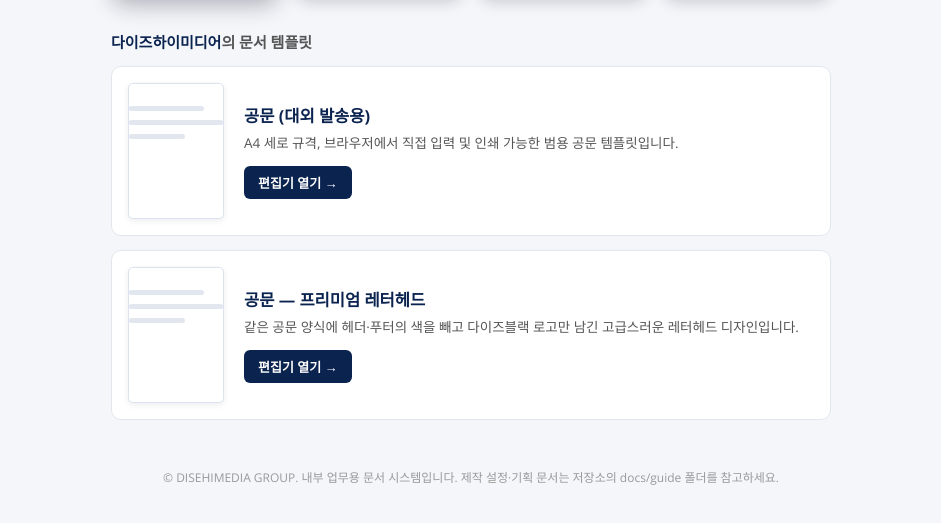
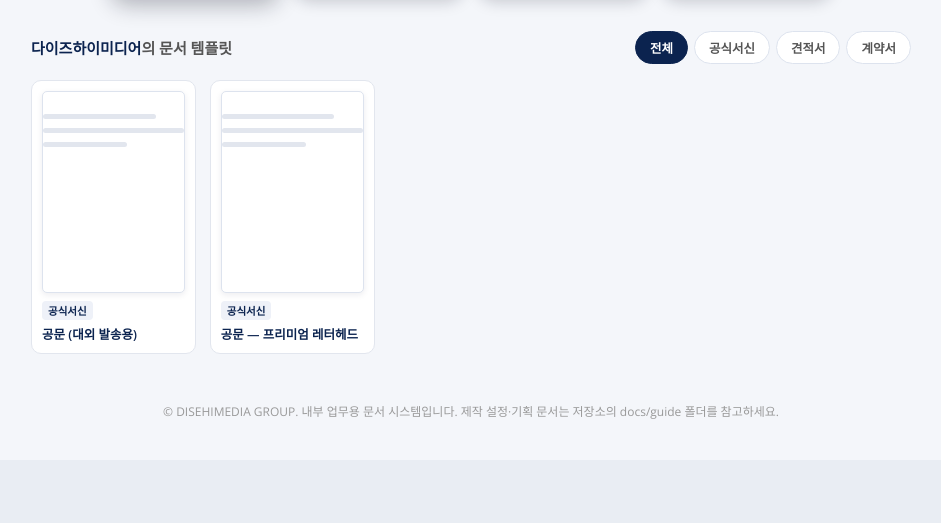
Before and after one commit to himediaxyz/docs, a plain HTML site: page index.html in a window 1280 px wide. Shown: the part 369-892 px from the top of the page, without its empty margins (169-1110 px from the left). After the commit the page ends 829 px from the top, so only its background shows below. Drawn offline with nearby package versions, Linux system fonts and the light colour scheme; a web font is replaced by a local one.

Commit message:
문서 템플릿 목록을 5열 타일 + 항목별 필터로 변경

```diff
--- a/index.html
+++ b/index.html
@@ -135,51 +135,94 @@
   /* ---------- 하단: 선택한 그룹사의 문서 템플릿 ---------- */
   .template-panel{
     width:100%;
-    max-width:720px;
+    max-width:880px;
     margin-top:28px;
   }
   .template-panel[hidden]{display:none;}
-  .template-panel h2{
+
+  /* 제목 줄과 필터 버튼을 한 줄에 — 좁은 화면에서는 줄바꿈되어
+     필터가 제목 아래로 내려갑니다(flex-wrap). */
+  .template-panel-head{
+    display:flex;
+    align-items:center;
+    justify-content:space-between;
+    flex-wrap:wrap;
+    gap:10px;
+    margin-bottom:16px;
+  }
+  .template-panel-head h2{
     font-size:15px;
     color:var(--sub);
-    margin:0 0 14px;
+    margin:0;
     font-weight:600;
   }
-  .template-panel h2 b{color:var(--navy);}
+  .template-panel-head h2 b{color:var(--navy);}
 
-  .template-list{
+  /* 항목별 필터(전체/공식서신/견적서/계약서 ...) — 새 카테고리가
+     생기면 TEMPLATE_CATEGORIES 배열에만 추가하면 버튼이 자동으로
+     늘어납니다. */
+  .template-filter{
+    display:flex;
+    flex-wrap:wrap;
+    gap:6px;
+  }
+  .filter-btn{
+    font-family:var(--font-kr);
+    font-size:12.5px;
+    font-weight:600;
+    color:var(--sub);
+    background:#fff;
+    border:1px solid #dde3ee;
+    border-radius:999px;
+    padding:6px 14px;
+    cursor:pointer;
+    transition:background-color .15s ease, border-color .15s ease, color .15s ease;
+  }
+  .filter-btn:hover{border-color:var(--navy);color:var(--navy);}
+  .filter-btn.active{background:var(--navy);border-color:var(--navy);color:#fff;}
+
+  /* 문서가 늘어나도 한눈에 훑어볼 수 있도록 리스트 대신 타일(그리드)
+     형태로 배치 — 데스크톱 기준 5열, 좁은 화면에서는 열 수를
+     줄입니다. */
+  .template-grid{
+    display:grid;
+    grid-template-columns:repeat(5, 1fr);
+    gap:14px;
+  }
+  @media (max-width:760px){
+    .template-grid{grid-template-columns:repeat(3, 1fr);}
+  }
+  @media (max-width:480px){
+    .template-grid{grid-template-columns:repeat(2, 1fr);}
+  }
+
+  .template-tile{
     display:flex;
     flex-direction:column;
-    gap:14px;
-  }
-  .template-card{
-    display:flex;
-    align-items:center;
-    gap:20px;
     background:#fff;
     border:1px solid #e2e6ee;
     border-radius:10px;
-    padding:16px;
+    padding:10px;
     text-decoration:none;
     color:inherit;
     transition:box-shadow .15s ease, transform .15s ease;
   }
-  .template-card:hover{
+  .template-tile:hover{
     box-shadow:0 6px 18px rgba(11,35,79,0.12);
-    transform:translateY(-1px);
+    transform:translateY(-2px);
   }
 
   /* 실제 A4(가로 210mm × 세로 297mm) 비율을 그대로 축소한 미리보기 —
      문서 종류가 늘어도 이 클래스 하나로 항상 같은 비율을 유지합니다. */
-  .template-thumb{
-    flex:0 0 auto;
-    width:96px;
+  .tile-thumb{
+    width:100%;
     aspect-ratio:210 / 297;
     background:#fff;
     border:1px solid #dde3ee;
     border-radius:5px;
     overflow:hidden;
     box-shadow:0 2px 6px rgba(20,30,60,0.08);
+    margin-bottom:8px;
   }
   .thumb-band{height:24%;background:var(--navy);}
   .thumb-lines{padding:14% 14% 0;}
@@ -189,27 +232,26 @@
   .thumb-lines span.w60{width:60%;}
   .thumb-lines span.w80{width:80%;}
 
-  .template-info{flex:1 1 auto;min-width:0;}
-  .template-info h3{
-    margin:0 0 6px;
-    font-size:16.5px;
+  .tile-category{
+    align-self:flex-start;
+    font-size:10.5px;
+    font-weight:700;
     color:var(--navy);
+    background:#eef1f8;
+    border-radius:4px;
+    padding:2px 6px;
+    margin-bottom:6px;
   }
-  .template-info p{
-    margin:0 0 12px;
-    font-size:13.5px;
-    color:#555;
-    line-height:1.55;
-  }
-  .template-btn{
-    display:inline-block;
-    font-family:var(--font-kr);
-    font-size:13px;
+  .tile-title{
+    margin:0;
+    font-size:12.5px;
     font-weight:600;
-    color:#fff;
-    background:var(--navy);
-    border-radius:6px;
-    padding:7px 14px;
+    line-height:1.4;
+    color:var(--navy);
+    display:-webkit-box;
+    -webkit-line-clamp:2;
+    -webkit-box-orient:vertical;
+    overflow:hidden;
   }
 
   .template-empty{
@@ -254,24 +296,49 @@
        늘어납니다. -->
   <script src="shared/scripts/company-info.js"></script>
   <script>
+    // 항목별 필터 버튼 목록 — 새 문서 종류가 생기면 여기에 { key, label }
+    // 만 추가하면 필터 버튼이 자동으로 늘어납니다. key는 아래
+    // TEMPLATES_BY_COMPANY의 각 템플릿 항목이 갖는 category 값과
+    // 일치해야 합니다('all'은 특수 키 — 전체 보기).
+    var TEMPLATE_CATEGORIES = [
+      { key: 'all', label: '전체' },
+      { key: 'official', label: '공식서신' },
+      { key: 'quote', label: '견적서' },
+      { key: 'contract', label: '계약서' }
+    ];
+
+    function categoryLabel(key) {
+      var found = TEMPLATE_CATEGORIES.filter(function (cat) { return cat.key === key; })[0];
+      return found ? found.label : '';
+    }
+
     // 이 포털 페이지에서만 쓰는 "그룹사별 문서 템플릿" 목록 — 새 템플릿이
-    // 생기면 해당 계열사 key 아래에 { title, desc, href }를 추가하면
-    // 됩니다. 아직 템플릿이 없는 계열사는 항목을 만들지 않으면 자동으로
-    // "곧 생성됩니다" 안내가 나타납니다.
+    // 생기면 해당 계열사 key 아래에 { title, desc, href, category }를
+    // 추가하면 됩니다(category는 위 TEMPLATE_CATEGORIES의 key 중 하나).
+    // 아직 템플릿이 없는 계열사는 항목을 만들지 않으면 자동으로 "곧
+    // 생성됩니다" 안내가 나타납니다.
     var TEMPLATES_BY_COMPANY = {
       disehimedia: [
         {
           title: '공문 (대외 발송용)',
           desc: 'A4 세로 규격, 브라우저에서 직접 입력 및 인쇄 가능한 범용 공문 템플릿입니다.',
-          href: 'templates/gongmun/'
+          href: 'templates/gongmun/',
+          category: 'official'
         },
         {
           title: '공문 — 프리미엄 레터헤드',
           desc: '같은 공문 양식에 헤더·푸터의 색을 빼고 다이즈블랙 로고만 남긴 고급스러운 레터헤드 디자인입니다.',
-          href: 'templates/gongmun-premium/'
+          href: 'templates/gongmun-premium/',
+          category: 'official'
         }
       ]
     };
+
+    // 현재 선택된 그룹사/필터 — selectCompany()와 필터 버튼 클릭이 이
+    // 값을 바꾸고, renderTemplatePanel()이 이 값을 기준으로 다시
+    // 그립니다.
+    var currentCompanyKey = null;
+    var currentFilterKey = 'all';
 
     var LOGO_ROOT = 'shared/assets/logos/';
 
@@ -312,38 +379,70 @@
       Array.prototype.forEach.call(grid.children, function (el) {
         el.classList.toggle('active', el === card);
       });
+      currentCompanyKey = key;
+      currentFilterKey = 'all'; // 그룹사를 바꾸면 필터도 "전체"로 초기화합니다.
+      renderTemplatePanel();
+    }
 
-      var c = DISE.companies[key];
-      var templates = TEMPLATES_BY_COMPANY[key] || [];
+    // 현재 선택된 그룹사(currentCompanyKey)·필터(currentFilterKey)를
+    // 기준으로 템플릿 패널 전체(제목 줄 + 필터 버튼 + 타일 그리드)를
+    // 다시 그립니다. 필터 버튼을 누르면 currentFilterKey만 바꾸고 이
+    // 함수를 다시 호출합니다.
+    function renderTemplatePanel() {
+      var c = DISE.companies[currentCompanyKey];
+      var allTemplates = TEMPLATES_BY_COMPANY[currentCompanyKey] || [];
       var panel = document.getElementById('templatePanel');
       panel.hidden = false;
 
-      if (templates.length) {
+      if (!allTemplates.length) {
         panel.innerHTML =
+          '<div class="template-empty"><p>현재 <b>' + c.nameKr + '</b>의 문서 템플릿은 없습니다. 곧 생성됩니다.</p></div>';
+        return;
+      }
+
+      var filtered = currentFilterKey === 'all' ?
+        allTemplates :
+        allTemplates.filter(function (t) { return t.category === currentFilterKey; });
+
+      panel.innerHTML =
+        '<div class="template-panel-head">' +
           '<h2><b>' + c.nameKr + '</b>의 문서 템플릿</h2>' +
-          '<div class="template-list">' +
-          templates.map(function (t) {
+          '<div class="template-filter">' +
+            TEMPLATE_CATEGORIES.map(function (cat) {
+              return '<button type="button" class="filter-btn' + (cat.key === currentFilterKey ? ' active' : '') + '" data-filter="' + cat.key + '">' + cat.label + '</button>';
+            }).join('') +
+          '</div>' +
+        '</div>' +
+        (filtered.length ?
+          '<div class="template-grid">' +
+            filtered.map(function (t) {
+              var label = categoryLabel(t.category);
               return (
-              '<a class="template-card" href="' + t.href + '">' +
-                '<span class="template-thumb">' +
+                '<a class="template-tile" href="' + t.href + '" title="' + t.desc.replace(/"/g, '&quot;') + '">' +
+                  '<span class="tile-thumb">' +
                     '<span class="thumb-band"></span>' +
                     '<span class="thumb-lines">' +
                       '<span class="w80"></span><span></span><span class="w60"></span>' +
                     '</span>' +
                   '</span>' +
-                '<span class="template-info">' +
-                  '<h3>' + t.title + '</h3>' +
-                  '<p>' + t.desc + '</p>' +
-                  '<span class="template-btn">편집기 열기 &rarr;</span>' +
-                '</span>' +
+                  (label ? '<span class="tile-category">' + label + '</span>' : '') +
+                  '<span class="tile-title">' + t.title + '</span>' +
                 '</a>'
               );
             }).join('') +
-          '</div>';
-      } else {
-        panel.innerHTML =
-          '<div class="template-empty"><p>현재 <b>' + c.nameKr + '</b>의 문서 템플릿은 없습니다. 곧 생성됩니다.</p></div>';
-      }
+          '</div>' :
+          '<div class="template-empty"><p>선택한 항목에 해당하는 템플릿이 아직 없습니다.</p></div>'
+        );
+
+      // 필터 버튼 클릭 처리 — 패널을 통째로 다시 그리므로(위 innerHTML),
+      // 매번 새로 그려진 버튼에 리스너를 다시 붙여줍니다.
+      var filterBtns = panel.querySelectorAll('.filter-btn');
+      Array.prototype.forEach.call(filterBtns, function (btn) {
+        btn.addEventListener('click', function () {
+          currentFilterKey = btn.getAttribute('data-filter');
+          renderTemplatePanel();
+        });
+      });
     }
 
     // 첫 화면에서 바로 확인할 수 있도록 다이즈하이미디어를 기본 선택.
```
Lines whose indentation alone changed are shown as unchanged.
